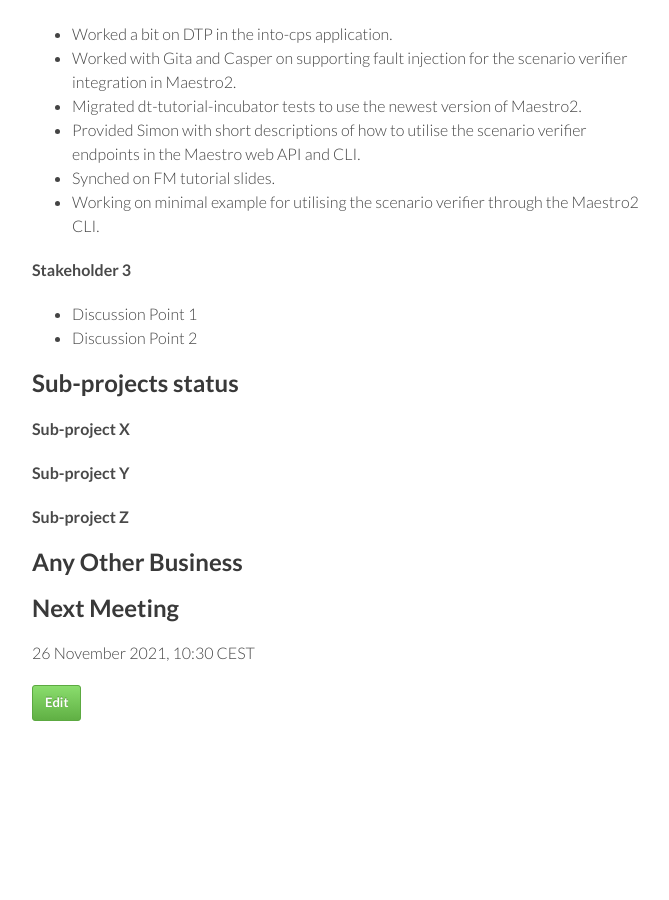
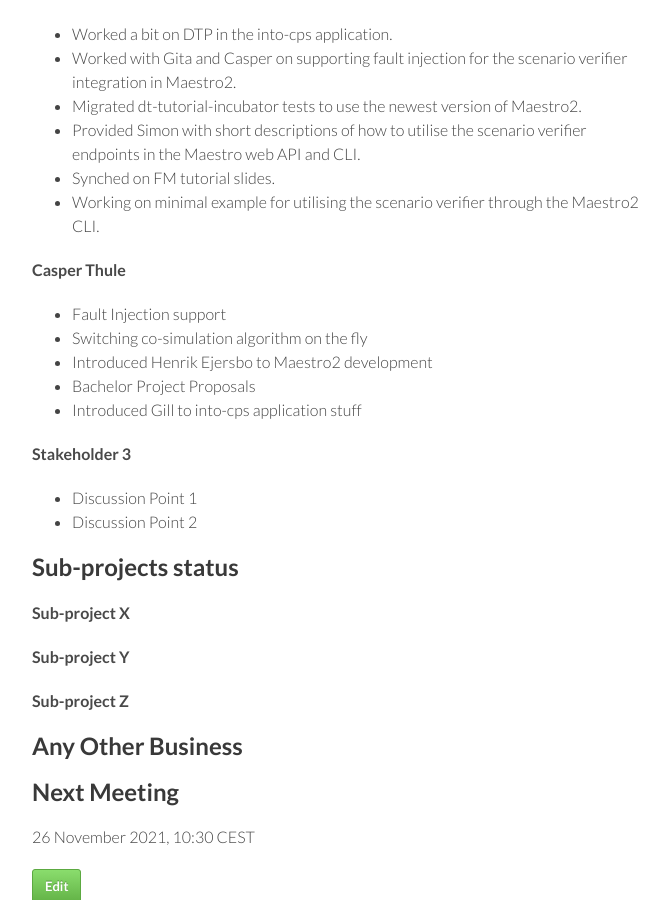
Before and after one commit to digitaltwincentre/digitaltwincentre.github.io, a Jekyll site: the page built from _biweeklies/Biweekly-49.md, in a window 1280 px wide and 900 px high, scrolled down 2099 px. Shown: the whole window, without its empty margins (418-1087 px from the left). Built offline with Jekyll 4.4.1, drawn with Linux system fonts in a browser that asks for light colours; nearby versions of some CDN libraries.

Commit message:
Update Biweekly-49.md

```diff
--- a/_biweeklies/Biweekly-49.md
+++ b/_biweeklies/Biweekly-49.md
@@ -86,6 +86,13 @@ date: 12 November 2021, 1030 CEST
 * Synched on FM tutorial slides.
 * Working on minimal example for utilising the scenario verifier through the Maestro2 CLI.
 
+#### Casper Thule
+* Fault Injection support
+* Switching co-simulation algorithm on the fly
+* Introduced Henrik Ejersbo to Maestro2 development
+* Bachelor Project Proposals
+* Introduced Gill to into-cps application stuff
+
 #### Stakeholder 3
 * Discussion Point 1
 * Discussion Point 2
```
